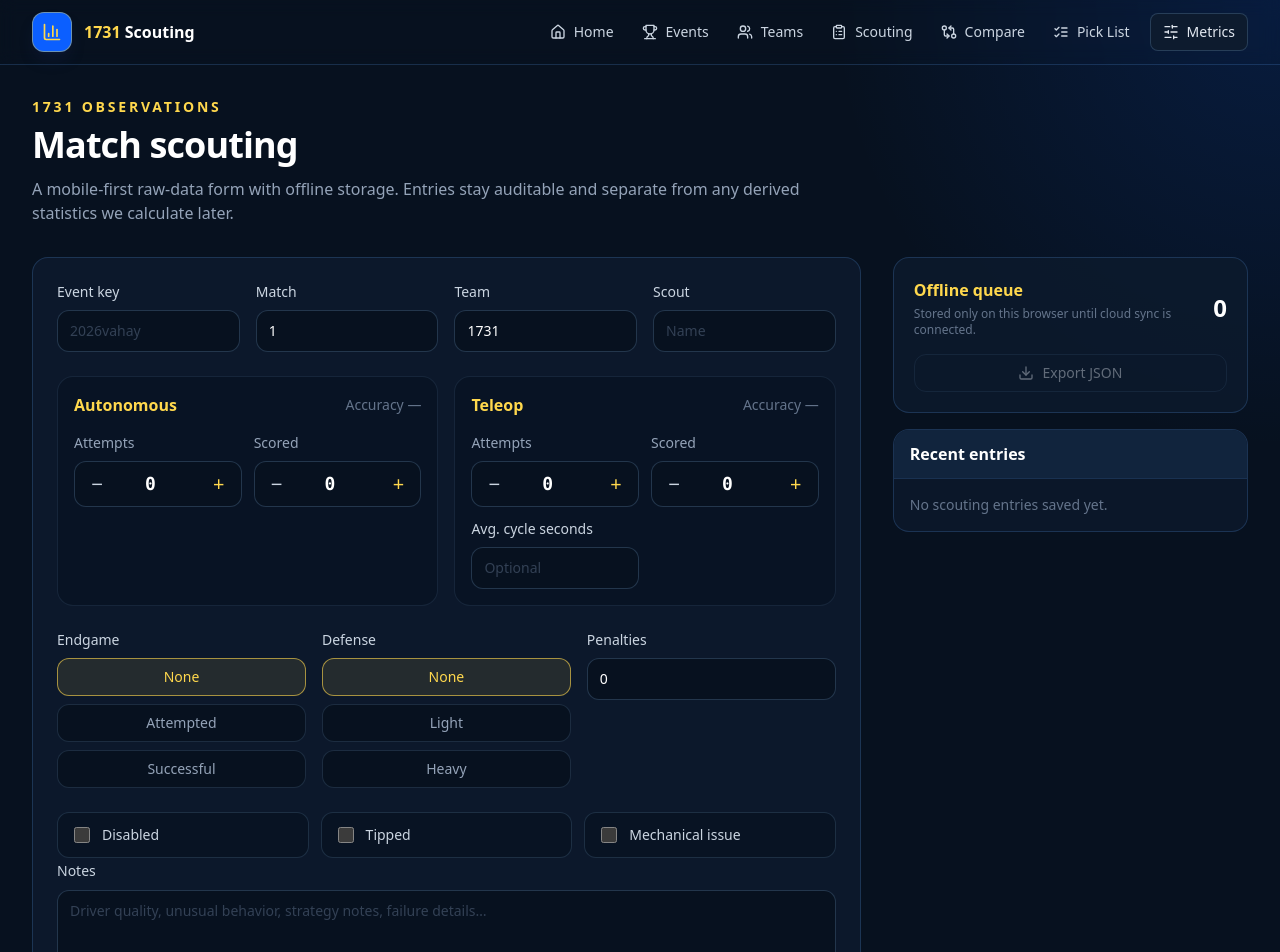
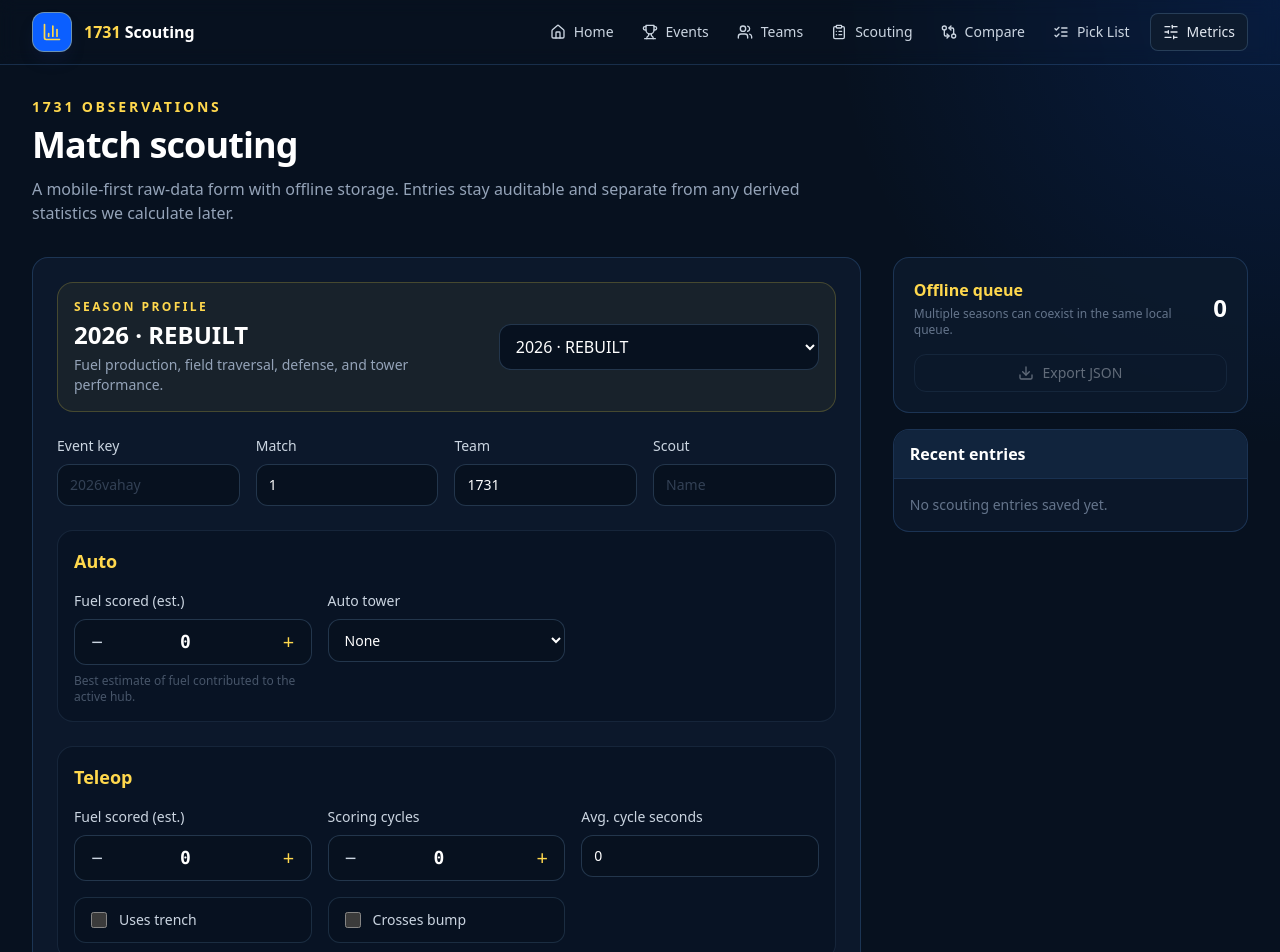
Before and after one commit to IAbbasi04/FRC1731-Scouting-App, a Next.js app: page /scouting in a window 1280 px wide. Shown: the top 952 px of the page. Built offline with nearby package versions, Linux system fonts and the light colour scheme.

Commit message:
feat: render scouting form from season configs

```diff
--- a/components/match-scouting-form.tsx
+++ b/components/match-scouting-form.tsx
@@ -2,7 +2,18 @@
 
 import { FormEvent, useEffect, useMemo, useState } from "react";
 import { Download, Save, Trash2 } from "lucide-react";
-import type { DefenseLevel, EndgameResult, MatchScoutingEntry } from "@/types/scouting";
+import {
+  getScoutingSeason,
+  inferSeasonFromEventKey,
+  scoutingSeasons,
+  type GameField,
+} from "@/config/scouting/seasons";
+import type {
+  DefenseLevel,
+  MatchScoutingEntry,
+  ScoutingValue,
+  StoredScoutingEntry,
+} from "@/types/scouting";
 
 const STORAGE_KEY = "1731.match-scouting.entries.v1";
 
@@ -11,25 +22,25 @@ function numberOrZero(value: string) {
   return Number.isFinite(parsed) && parsed >= 0 ? parsed : 0;
 }
 
-function accuracy(scored: number, attempts: number) {
-  if (attempts <= 0) return "—";
-  return `${Math.round((scored / attempts) * 100)}%`;
+function defaultGameData(fields: GameField[]) {
+  return Object.fromEntries(fields.map((field) => {
+    if (field.type === "toggle") return [field.key, false];
+    if (field.type === "select") return [field.key, field.options?.[0]?.value ?? ""];
+    return [field.key, 0];
+  })) as Record<string, ScoutingValue>;
 }
 
 export function MatchScoutingForm() {
-  const [entries, setEntries] = useState<MatchScoutingEntry[]>([]);
   const [hydrated, setHydrated] = useState(false);
+  const [entries, setEntries] = useState<StoredScoutingEntry[]>([]);
   const [message, setMessage] = useState<string | null>(null);
+  const [season, setSeason] = useState(2026);
+  const config = getScoutingSeason(season);
   const [eventKey, setEventKey] = useState("");
   const [matchNumber, setMatchNumber] = useState(1);
   const [teamNumber, setTeamNumber] = useState(1731);
   const [scoutName, setScoutName] = useState("");
-  const [autoAttempts, setAutoAttempts] = useState(0);
-  const [autoScored, setAutoScored] = useState(0);
-  const [teleopAttempts, setTeleopAttempts] = useState(0);
-  const [teleopScored, setTeleopScored] = useState(0);
-  const [averageCycleSeconds, setAverageCycleSeconds] = useState("");
-  const [endgame, setEndgame] = useState<EndgameResult>("none");
+  const [gameData, setGameData] = useState<Record<string, ScoutingValue>>(() => defaultGameData(config.fields));
   const [defense, setDefense] = useState<DefenseLevel>("none");
   const [penalties, setPenalties] = useState(0);
   const [disabled, setDisabled] = useState(false);
@@ -40,7 +51,7 @@ export function MatchScoutingForm() {
   useEffect(() => {
     try {
       const stored = window.localStorage.getItem(STORAGE_KEY);
-      if (stored) setEntries(JSON.parse(stored) as MatchScoutingEntry[]);
+      if (stored) setEntries(JSON.parse(stored) as StoredScoutingEntry[]);
     } catch {
       setMessage("Saved scouting data could not be read on this device.");
     } finally {
@@ -53,7 +64,24 @@ export function MatchScoutingForm() {
     window.localStorage.setItem(STORAGE_KEY, JSON.stringify(entries));
   }, [entries, hydrated]);
 
-  const recentEntries = useMemo(() => [...entries].sort((a, b) => b.createdAt.localeCompare(a.createdAt)).slice(0, 10), [entries]);
+  useEffect(() => {
+    setGameData(defaultGameData(config.fields));
+  }, [config]);
+
+  const recentEntries = useMemo(
+    () => [...entries].sort((a, b) => b.createdAt.localeCompare(a.createdAt)).slice(0, 10),
+    [entries],
+  );
+
+  function handleEventKey(value: string) {
+    setEventKey(value);
+    const inferred = inferSeasonFromEventKey(value);
+    if (inferred && scoutingSeasons.some((item) => item.year === inferred)) setSeason(inferred);
+  }
+
+  function setFieldValue(key: string, value: ScoutingValue) {
+    setGameData((current) => ({ ...current, [key]: value }));
+  }
 
   function submit(event: FormEvent) {
     event.preventDefault();
@@ -63,26 +91,18 @@ export function MatchScoutingForm() {
       setMessage("Event, match, team, and scout name are required.");
       return;
     }
-    if (autoScored > autoAttempts || teleopScored > teleopAttempts) {
-      setMessage("Scored units cannot be greater than attempts.");
-      return;
-    }
 
     const entry: MatchScoutingEntry = {
       id: crypto.randomUUID(),
-      schemaVersion: 1,
+      schemaVersion: 2,
+      season: config.year,
+      gameKey: config.gameKey,
       eventKey: eventKey.trim().toLowerCase(),
       matchNumber,
       teamNumber,
       scoutName: scoutName.trim(),
       createdAt: new Date().toISOString(),
-      auto: { attempts: autoAttempts, scored: autoScored },
-      teleop: {
-        attempts: teleopAttempts,
-        scored: teleopScored,
-        averageCycleSeconds: averageCycleSeconds.trim() ? numberOrZero(averageCycleSeconds) : null,
-      },
-      endgame,
+      gameData,
       defense,
       penalties,
       disabled,
@@ -90,17 +110,13 @@ export function MatchScoutingForm() {
       mechanicalIssue,
       notes: notes.trim(),
       syncStatus: "local",
+      source: "manual",
     };
 
     setEntries((current) => [...current, entry]);
-    setMessage(`Saved Q${matchNumber} · Team ${teamNumber} locally.`);
+    setMessage(`Saved ${config.year} Q${matchNumber} · Team ${teamNumber} locally.`);
     setMatchNumber((current) => current + 1);
-    setAutoAttempts(0);
-    setAutoScored(0);
-    setTeleopAttempts(0);
-    setTeleopScored(0);
-    setAverageCycleSeconds("");
-    setEndgame("none");
+    setGameData(defaultGameData(config.fields));
     setDefense("none");
     setPenalties(0);
     setDisabled(false);
@@ -126,33 +142,57 @@ export function MatchScoutingForm() {
   return (
     <div className="grid gap-8 xl:grid-cols-[minmax(0,1.4fr)_minmax(320px,0.6fr)]">
       <form onSubmit={submit} className="space-y-6 rounded-2xl border border-blue-400/20 bg-[#0d1b2e]/85 p-5 sm:p-6">
-        <section className="grid gap-4 sm:grid-cols-2 lg:grid-cols-4">
-          <Field label="Event key"><input value={eventKey} onChange={(e) => setEventKey(e.target.value)} placeholder="2026vahay" className={inputClass} /></Field>
-          <Field label="Match"><input type="number" min={1} value={matchNumber} onChange={(e) => setMatchNumber(numberOrZero(e.target.value))} className={inputClass} /></Field>
-          <Field label="Team"><input type="number" min={1} value={teamNumber} onChange={(e) => setTeamNumber(numberOrZero(e.target.value))} className={inputClass} /></Field>
-          <Field label="Scout"><input value={scoutName} onChange={(e) => setScoutName(e.target.value)} placeholder="Name" className={inputClass} /></Field>
+        <section className="rounded-2xl border border-yellow-300/20 bg-yellow-300/5 p-4">
+          <div className="flex flex-col gap-4 lg:flex-row lg:items-center lg:justify-between">
+            <div>
+              <div className="text-xs font-semibold uppercase tracking-[0.2em] text-[#ffd84d]">Season profile</div>
+              <h2 className="mt-1 text-2xl font-semibold text-white">{config.year} · {config.gameName}</h2>
+              <p className="mt-1 text-sm text-slate-400">{config.description}</p>
+            </div>
+            <select value={season} onChange={(event) => setSeason(Number(event.target.value))} className={`${inputClass} max-w-xs`}>
+              {scoutingSeasons.map((item) => <option key={item.year} value={item.year}>{item.year} · {item.gameName}</option>)}
+            </select>
+          </div>
         </section>
 
-        <section className="grid gap-4 lg:grid-cols-2">
-          <ScoringSection title="Autonomous" attempts={autoAttempts} scored={autoScored} setAttempts={setAutoAttempts} setScored={setAutoScored} />
-          <ScoringSection title="Teleop" attempts={teleopAttempts} scored={teleopScored} setAttempts={setTeleopAttempts} setScored={setTeleopScored}>
-            <Field label="Avg. cycle seconds"><input inputMode="decimal" value={averageCycleSeconds} onChange={(e) => setAverageCycleSeconds(e.target.value)} placeholder="Optional" className={inputClass} /></Field>
-          </ScoringSection>
+        <section className="grid gap-4 sm:grid-cols-2 lg:grid-cols-4">
+          <Field label="Event key"><input value={eventKey} onChange={(event) => handleEventKey(event.target.value)} placeholder="2026vahay" className={inputClass} /></Field>
+          <Field label="Match"><input type="number" min={1} value={matchNumber} onChange={(event) => setMatchNumber(numberOrZero(event.target.value))} className={inputClass} /></Field>
+          <Field label="Team"><input type="number" min={1} value={teamNumber} onChange={(event) => setTeamNumber(numberOrZero(event.target.value))} className={inputClass} /></Field>
+          <Field label="Scout"><input value={scoutName} onChange={(event) => setScoutName(event.target.value)} placeholder="Name" className={inputClass} /></Field>
         </section>
 
+        {(["auto", "teleop", "endgame"] as const).map((phase) => {
+          const fields = config.fields.filter((field) => field.phase === phase);
+          if (fields.length === 0) return null;
+          return (
+            <section key={phase} className="rounded-2xl border border-blue-300/10 bg-[#07111f]/55 p-4">
+              <h2 className="mb-4 text-lg font-semibold capitalize text-[#ffd84d]">{phase}</h2>
+              <div className="grid gap-4 sm:grid-cols-2 lg:grid-cols-3">
+                {fields.map((field) => (
+                  <GameFieldControl
+                    key={field.key}
+                    field={field}
+                    value={gameData[field.key]}
+                    onChange={(value) => setFieldValue(field.key, value)}
+                  />
+                ))}
+              </div>
+            </section>
+          );
+        })}
+
         <section className="grid gap-4 md:grid-cols-3">
-          <ChoiceGroup title="Endgame" value={endgame} onChange={(value) => setEndgame(value as EndgameResult)} options={["none", "attempted", "successful"]} />
           <ChoiceGroup title="Defense" value={defense} onChange={(value) => setDefense(value as DefenseLevel)} options={["none", "light", "heavy"]} />
-          <Field label="Penalties"><input type="number" min={0} value={penalties} onChange={(e) => setPenalties(numberOrZero(e.target.value))} className={inputClass} /></Field>
+          <Field label="Penalties"><input type="number" min={0} value={penalties} onChange={(event) => setPenalties(numberOrZero(event.target.value))} className={inputClass} /></Field>
+          <div className="grid gap-2">
+            <Check label="Disabled" checked={disabled} onChange={setDisabled} />
+            <Check label="Tipped" checked={tipped} onChange={setTipped} />
+            <Check label="Mechanical issue" checked={mechanicalIssue} onChange={setMechanicalIssue} />
+          </div>
         </section>
 
-        <section className="grid gap-3 sm:grid-cols-3">
-          <Check label="Disabled" checked={disabled} onChange={setDisabled} />
-          <Check label="Tipped" checked={tipped} onChange={setTipped} />
-          <Check label="Mechanical issue" checked={mechanicalIssue} onChange={setMechanicalIssue} />
-        </section>
-
-        <Field label="Notes"><textarea value={notes} onChange={(e) => setNotes(e.target.value)} rows={4} placeholder="Driver quality, unusual behavior, strategy notes, failure details…" className={`${inputClass} resize-y`} /></Field>
+        <Field label="Notes"><textarea value={notes} onChange={(event) => setNotes(event.target.value)} rows={4} placeholder="Driver quality, unusual behavior, strategy notes, failure details…" className={`${inputClass} resize-y`} /></Field>
 
         {message ? <div className="rounded-xl border border-yellow-300/20 bg-yellow-300/5 p-3 text-sm text-yellow-100">{message}</div> : null}
 
@@ -162,7 +202,7 @@ export function MatchScoutingForm() {
       <aside className="space-y-4">
         <section className="rounded-2xl border border-blue-400/20 bg-[#0d1b2e]/80 p-5">
           <div className="flex items-center justify-between gap-3">
-            <div><h2 className="font-semibold text-[#ffd84d]">Offline queue</h2><p className="mt-1 text-xs text-slate-500">Stored only on this browser until cloud sync is connected.</p></div>
+            <div><h2 className="font-semibold text-[#ffd84d]">Offline queue</h2><p className="mt-1 text-xs text-slate-500">Multiple seasons can coexist in the same local queue.</p></div>
             <div className="text-2xl font-bold text-white">{entries.length}</div>
           </div>
           <button type="button" disabled={entries.length === 0} onClick={exportEntries} className="mt-4 inline-flex w-full items-center justify-center gap-2 rounded-xl border border-blue-300/20 px-4 py-2 text-sm font-medium text-slate-200 hover:border-[#ffd84d]/50 disabled:opacity-40"><Download size={16} /> Export JSON</button>
@@ -173,10 +213,13 @@ export function MatchScoutingForm() {
           {recentEntries.length === 0 ? <p className="p-4 text-sm text-slate-500">No scouting entries saved yet.</p> : <div className="divide-y divide-blue-400/10">{recentEntries.map((entry) => (
             <div key={entry.id} className="p-4">
               <div className="flex items-start justify-between gap-3">
-                <div><div className="font-semibold text-[#ffd84d]">Q{entry.matchNumber} · {entry.teamNumber}</div><div className="mt-1 text-xs text-slate-500">{entry.eventKey} · {entry.scoutName}</div></div>
+                <div>
+                  <div className="font-semibold text-[#ffd84d]">Q{entry.matchNumber} · {entry.teamNumber}</div>
+                  <div className="mt-1 text-xs text-slate-500">{entry.schemaVersion === 2 ? `${entry.season} · ${entry.gameKey}` : "Legacy entry"} · {entry.scoutName}</div>
+                </div>
                 <button type="button" onClick={() => removeEntry(entry.id)} className="rounded-lg p-2 text-slate-500 hover:bg-red-950/30 hover:text-red-300" aria-label="Delete entry"><Trash2 size={16} /></button>
               </div>
-              <div className="mt-3 grid grid-cols-2 gap-2 text-xs text-slate-400"><span>Auto {entry.auto.scored}/{entry.auto.attempts} ({accuracy(entry.auto.scored, entry.auto.attempts)})</span><span>Teleop {entry.teleop.scored}/{entry.teleop.attempts} ({accuracy(entry.teleop.scored, entry.teleop.attempts)})</span></div>
+              <p className="mt-2 text-xs text-slate-500">{entry.eventKey}</p>
             </div>
           ))}</div>}
         </section>
@@ -191,12 +234,24 @@ function Field({ label, children }: { label: string; children: React.ReactNode }
   return <label className="space-y-2 text-sm"><span className="font-medium text-slate-300">{label}</span>{children}</label>;
 }
 
-function ScoringSection({ title, attempts, scored, setAttempts, setScored, children }: { title: string; attempts: number; scored: number; setAttempts: (value: number) => void; setScored: (value: number) => void; children?: React.ReactNode }) {
-  return <div className="rounded-2xl border border-blue-300/10 bg-[#07111f]/55 p-4"><div className="mb-4 flex items-center justify-between"><h2 className="font-semibold text-[#ffd84d]">{title}</h2><span className="text-sm text-slate-500">Accuracy {accuracy(scored, attempts)}</span></div><div className="grid gap-3 sm:grid-cols-2"><Counter label="Attempts" value={attempts} setValue={setAttempts} /><Counter label="Scored" value={scored} setValue={setScored} />{children}</div></div>;
+function GameFieldControl({ field, value, onChange }: { field: GameField; value: ScoutingValue; onChange: (value: ScoutingValue) => void }) {
+  if (field.type === "toggle") {
+    return <Check label={field.label} checked={Boolean(value)} onChange={onChange} />;
+  }
+
+  if (field.type === "select") {
+    return <Field label={field.label}><select value={String(value ?? "")} onChange={(event) => onChange(event.target.value)} className={inputClass}>{field.options?.map((option) => <option key={option.value} value={option.value}>{option.label}</option>)}</select>{field.help ? <p className="text-xs text-slate-600">{field.help}</p> : null}</Field>;
+  }
+
+  if (field.type === "number") {
+    return <Field label={field.label}><input type="number" min={0} step="0.1" value={Number(value ?? 0)} onChange={(event) => onChange(numberOrZero(event.target.value))} className={inputClass} />{field.help ? <p className="text-xs text-slate-600">{field.help}</p> : null}</Field>;
+  }
+
+  return <div className="space-y-2"><div className="text-sm font-medium text-slate-300">{field.label}</div><Counter value={Number(value ?? 0)} setValue={(next) => onChange(next)} />{field.help ? <p className="text-xs text-slate-600">{field.help}</p> : null}</div>;
 }
 
-function Counter({ label, value, setValue }: { label: string; value: number; setValue: (value: number) => void }) {
-  return <div className="space-y-2"><div className="text-sm text-slate-400">{label}</div><div className="grid grid-cols-[44px_1fr_44px] overflow-hidden rounded-xl border border-blue-300/20 bg-[#07111f]"><button type="button" onClick={() => setValue(Math.max(0, value - 1))} className="text-xl text-slate-300 hover:bg-[#0b5fff]/20">−</button><input type="number" min={0} value={value} onChange={(e) => setValue(numberOrZero(e.target.value))} className="min-w-0 bg-transparent py-2 text-center font-mono text-lg font-semibold text-white outline-none" /><button type="button" onClick={() => setValue(value + 1)} className="text-xl text-[#ffd84d] hover:bg-[#0b5fff]/20">+</button></div></div>;
+function Counter({ value, setValue }: { value: number; setValue: (value: number) => void }) {
+  return <div className="grid grid-cols-[44px_1fr_44px] overflow-hidden rounded-xl border border-blue-300/20 bg-[#07111f]"><button type="button" onClick={() => setValue(Math.max(0, value - 1))} className="text-xl text-slate-300 hover:bg-[#0b5fff]/20">−</button><input type="number" min={0} value={value} onChange={(event) => setValue(numberOrZero(event.target.value))} className="min-w-0 bg-transparent py-2 text-center font-mono text-lg font-semibold text-white outline-none" /><button type="button" onClick={() => setValue(value + 1)} className="text-xl text-[#ffd84d] hover:bg-[#0b5fff]/20">+</button></div>;
 }
 
 function ChoiceGroup({ title, value, onChange, options }: { title: string; value: string; onChange: (value: string) => void; options: string[] }) {
@@ -204,5 +259,5 @@ function ChoiceGroup({ title, value, onChange, options }: { title: string; value
 }
 
 function Check({ label, checked, onChange }: { label: string; checked: boolean; onChange: (checked: boolean) => void }) {
-  return <label className={`flex cursor-pointer items-center gap-3 rounded-xl border px-4 py-3 text-sm ${checked ? "border-red-400/40 bg-red-950/20 text-red-100" : "border-blue-300/15 bg-[#07111f]/60 text-slate-300"}`}><input type="checkbox" checked={checked} onChange={(e) => onChange(e.target.checked)} className="h-4 w-4 accent-[#ffd84d]" />{label}</label>;
+  return <label className={`flex cursor-pointer items-center gap-3 rounded-xl border px-4 py-3 text-sm ${checked ? "border-[#ffd84d]/50 bg-[#ffd84d]/10 text-yellow-100" : "border-blue-300/15 bg-[#07111f]/60 text-slate-300"}`}><input type="checkbox" checked={checked} onChange={(event) => onChange(event.target.checked)} className="h-4 w-4 accent-[#ffd84d]" />{label}</label>;
 }
```
